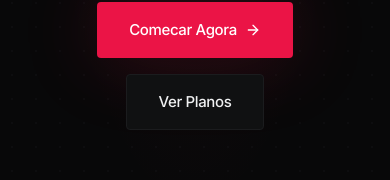
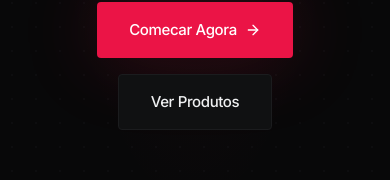
Before and after one commit to icarofffffts/arx-store, a Next.js app: page / in a window 390 px wide. Shown: the part 722-902 px from the top of the page. Built offline with nearby package versions, Linux system fonts and the light colour scheme; no server answers; the database is empty.

Commit message:
fix: update all navigation references from Planos to Produtos
- Update sidebar: remove Planos, add Produtos + Meus Bots
- Update mobile-nav: same changes
- Update dashboard page: link to /produtos
- Update faturamento page: links to /produtos
- Update landing page: hero link to /produtos

```diff
--- a/src/app/dashboard/_components/mobile-nav.tsx
+++ b/src/app/dashboard/_components/mobile-nav.tsx
@@ -6,10 +6,10 @@ import { useState } from "react"
 import {
   LayoutDashboard,
   Server,
-  Crown,
+  ShoppingBag,
+  Bot,
   Receipt,
   Settings,
-  Bot,
   Rocket,
   BarChart3,
   X,
@@ -22,8 +22,9 @@ import Image from "next/image"
 
 const navItems = [
   { href: "/dashboard", label: "Dashboard", icon: LayoutDashboard },
+  { href: "/produtos", label: "Produtos", icon: ShoppingBag },
+  { href: "/dashboard/meus-bots", label: "Meus Bots", icon: Bot },
   { href: "/dashboard/servidores", label: "Servidores", icon: Server },
-  { href: "/dashboard/planos", label: "Planos", icon: Crown },
   { href: "/dashboard/deployments", label: "Deployments", icon: Rocket },
   { href: "/dashboard/analytics", label: "Analytics", icon: BarChart3 },
   { href: "/dashboard/faturamento", label: "Faturamento", icon: Receipt },
--- a/src/app/dashboard/_components/sidebar.tsx
+++ b/src/app/dashboard/_components/sidebar.tsx
@@ -5,10 +5,10 @@ import { usePathname } from "next/navigation"
 import {
   LayoutDashboard,
   Server,
-  Crown,
+  ShoppingBag,
+  Bot,
   Receipt,
   Settings,
-  Bot,
   Rocket,
   BarChart3,
 } from "lucide-react"
@@ -22,8 +22,9 @@ import Image from "next/image"
 
 const navItems = [
   { href: "/dashboard", label: "Dashboard", icon: LayoutDashboard },
+  { href: "/produtos", label: "Produtos", icon: ShoppingBag },
+  { href: "/dashboard/meus-bots", label: "Meus Bots", icon: Bot },
   { href: "/dashboard/servidores", label: "Servidores", icon: Server },
-  { href: "/dashboard/planos", label: "Planos", icon: Crown },
   { href: "/dashboard/deployments", label: "Deployments", icon: Rocket },
   { href: "/dashboard/analytics", label: "Analytics", icon: BarChart3 },
   { href: "/dashboard/faturamento", label: "Faturamento", icon: Receipt },
--- a/src/app/dashboard/faturamento/page.tsx
+++ b/src/app/dashboard/faturamento/page.tsx
@@ -163,7 +163,7 @@ export default async function BillingPage() {
                 <CancelSubscriptionDialog />
               ) : (
                 <Button asChild>
-                  <a href="/dashboard/planos">Ver Planos</a>
+                  <a href="/produtos">Ver Produtos</a>
                 </Button>
               )}
             </CardFooter>
--- a/src/app/dashboard/page.tsx
+++ b/src/app/dashboard/page.tsx
@@ -293,10 +293,10 @@ export default async function DashboardPage() {
                   Adicionar Bot
                 </Button>
               </Link>
-              <Link href="/dashboard/planos" className="block">
+              <Link href="/produtos" className="block">
                 <Button variant="outline" className="w-full justify-start">
                   <ShoppingBag className="mr-2 h-4 w-4" />
-                  Ver Planos
+                  Ver Produtos
                 </Button>
               </Link>
             </CardContent>
--- a/src/app/page.tsx
+++ b/src/app/page.tsx
@@ -107,7 +107,7 @@ export default async function LandingPage() {
                   </Link>
                 </Button>
                 <Button asChild variant="outline" size="lg" className="bg-surface-container border-outline-variant hover:bg-surface-container-high text-on-surface px-8 h-14 text-[15px] font-medium tracking-tight rounded-md transition-all">
-                  <Link href="/dashboard/planos">Ver Planos</Link>
+                  <Link href="/produtos">Ver Produtos</Link>
                 </Button>
               </div>
             </div>
```
Also changed, not shown: 1 other file (tests, documents, lock files or other folders).
